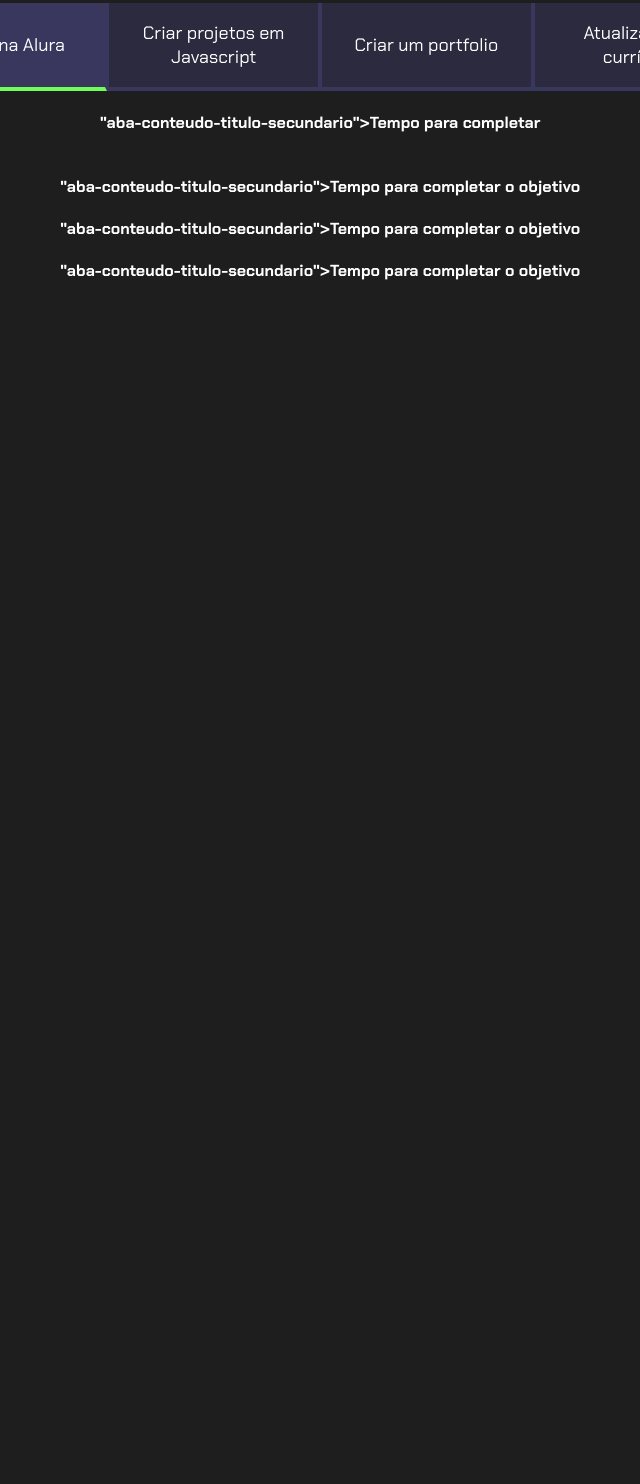
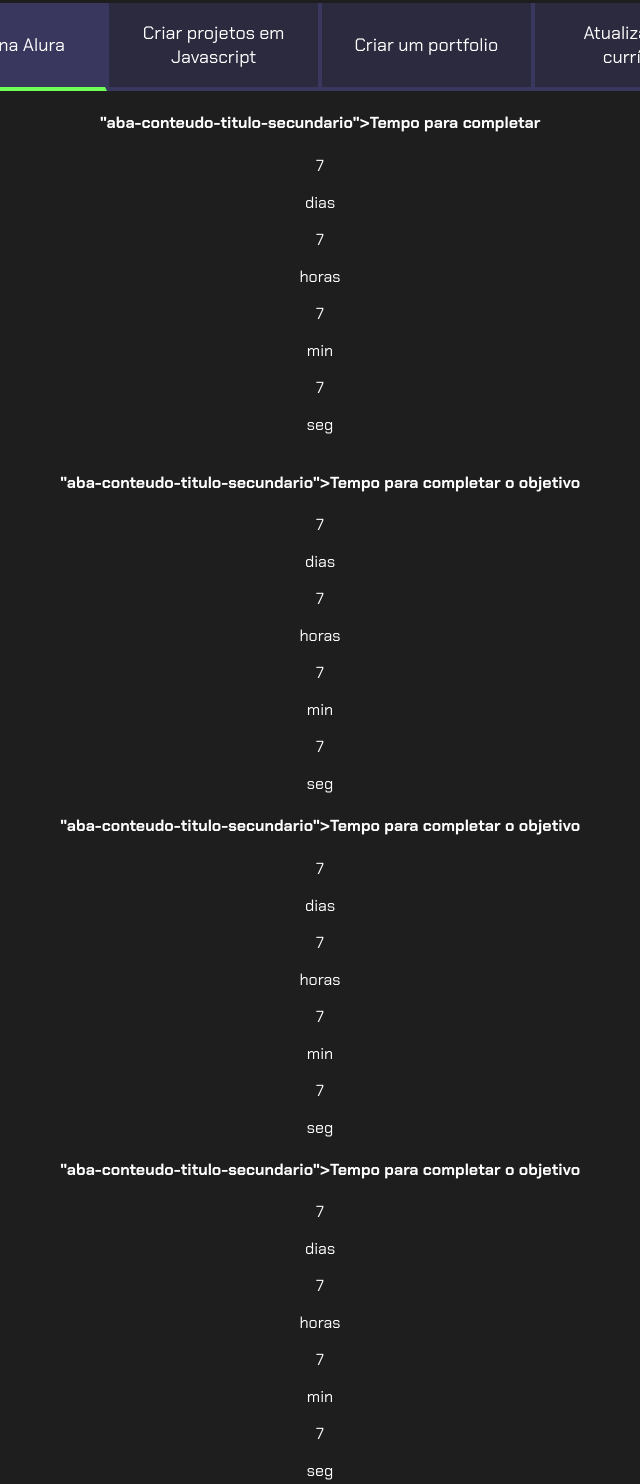
Before and after one commit to amandagteo05/repor, a plain HTML site: page index.html in a window 1280 px wide. Shown: the part 121-1605 px from the top of the page, without its empty margins (320-960 px from the left). Before the commit the page ends 800 px from the top, so only its background shows below. Drawn offline with Linux system fonts and the light colour scheme.

Commit message:
Update index.html

```diff
--- a/index.html
+++ b/index.html
@@ -22,20 +22,88 @@
         <div class="-conteudo ativo">
              <h3 class= "aba conteudo-titulo-principal" <terminar o ensino medio</h3>
                 <h4>"aba-conteudo-titulo-secundario">Tempo para completar</h4>
-                 <div class = "contador"> </div>
+                 <div class = "contador">
+                  <div class="contador-digito">
+                            <p class="contador-digito-numero" id="dias0">7</p>
+                            <p class="contador-digito-texto">dias</p>
+                        </div>
+                        <div class="contador-digito">
+                            <p class="contador-digito-numero" id="horas0">7</p>
+                            <p class="contador-digito-texto">horas</p>
+                        </div>
+                        <div class="contador-digito">
+                            <p class="contador-digito-numero" id="min0">7</p>
+                            <p class="contador-digito-texto">min</p>
+                        </div>
+                        <div class="contador-digito">
+                            <p class="contador-digito-numero" id="seg0">7</p>
+                            <p class="contador-digito-texto">seg</p>
+                        </div>
+                 </div>
             </div>
              <div class="-conteudo">
              <h3 class= "aba conteudo-titulo-principal" <Fazer direito</h3>
                 <h4>"aba-conteudo-titulo-secundario">Tempo para completar o objetivo</h4>
-             <div class = "contador"> </div>
+             <div class = "contador">
+             <div class="contador-digito">
+                            <p class="contador-digito-numero" id="dias1">7</p>
+                            <p class="contador-digito-texto">dias</p>
+                        </div>
+                        <div class="contador-digito">
+                            <p class="contador-digito-numero" id="horas1">7</p>
+                            <p class="contador-digito-texto">horas</p>
+                        </div>
+                        <div class="contador-digito">
+                            <p class="contador-digito-numero" id="min1">7</p>
+                            <p class="contador-digito-texto">min</p>
+                        </div>
+                        <div class="contador-digito">
+                            <p class="contador-digito-numero" id="seg1">7</p>
+                            <p class="contador-digito-texto">seg</p>
+                        </div>
+             </div>
          <div class="-conteudo">
              <h3 class= "aba conteudo-titulo-principal" <Casa propria</h3>
                 <h4>"aba-conteudo-titulo-secundario">Tempo para completar o objetivo</h4>
-            <div class = "contador"> </div>
+            <div class = "contador">
+             <div class="contador-digito">
+                            <p class="contador-digito-numero" id="dias2">7</p>
+                            <p class="contador-digito-texto">dias</p>
+                        </div>
+                        <div class="contador-digito">
+                            <p class="contador-digito-numero" id="horas2">7</p>
+                            <p class="contador-digito-texto">horas</p>
+                        </div>
+                        <div class="contador-digito">
+                            <p class="contador-digito-numero" id="min2">7</p>
+                            <p class="contador-digito-texto">min</p>
+                        </div>
+                        <div class="contador-digito">
+                            <p class="contador-digito-numero" id="seg2">7</p>
+                            <p class="contador-digito-texto">seg</p>
+                        </div>
+            </div>
          <div class="-conteudo">
              <h3 class= "aba conteudo-titulo-principal" <Emprego estavel</h3>
                 <h4>"aba-conteudo-titulo-secundario">Tempo para completar o objetivo</h4>
-             <div class = "contador"> </div>
+             <div class = "contador">
+              <div class="contador-digito">
+                            <p class="contador-digito-numero" id="dias3">7</p>
+                            <p class="contador-digito-texto">dias</p>
+                        </div>
+                        <div class="contador-digito">
+                            <p class="contador-digito-numero" id="horas3">7</p>
+                            <p class="contador-digito-texto">horas</p>
+                        </div>
+                        <div class="contador-digito">
+                            <p class="contador-digito-numero" id="min3">7</p>
+                            <p class="contador-digito-texto">min</p>
+                        </div>
+                        <div class="contador-digito">
+                            <p class="contador-digito-numero" id="seg3">7</p>
+                            <p class="contador-digito-texto">seg</p>
+                        </div>
+             </div>
             </div>
             </div>
             </div>
```
